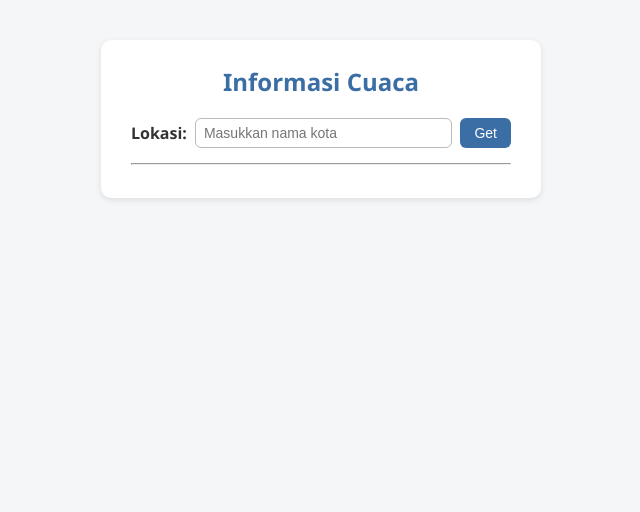
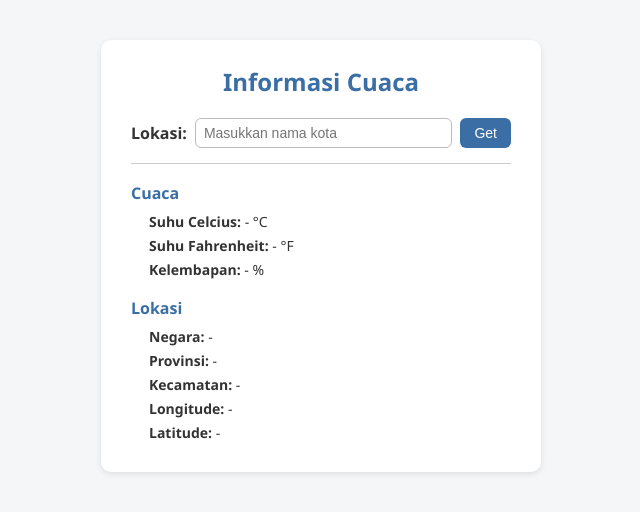
Before and after one commit to ridwanfahmi/Prak_1, a plain HTML site: page index.html in a window 1280 px wide. Shown: the whole page, without its empty margins (319-959 px from the left). Drawn offline with nearby package versions, Linux system fonts and the light colour scheme.

Commit message:
menambahkan tampilan cuaca dan lokasi serta menambahkan stylenya

```diff
--- a/index.html
+++ b/index.html
@@ -70,6 +70,29 @@
             background-color: #2f5c8c;
         }
 
+        h3 {
+            font-size: 16px;
+            font-weight: 700;
+            color: #3a6ea5;
+            margin-bottom: 8px;
+            margin-top: 18px;
+        }
+
+        .section p {
+            margin: 5px 0 5px 18px;
+            font-size: 14px;
+        }
+
+        .label {
+            font-weight: 600;
+        }
+
+        hr {
+            border: none;
+            border-top: 1px solid #ccc;
+            margin: 15px 0;
+        }
+
     </style>
 </head>
 
@@ -84,5 +107,22 @@
             <button id="btnGet">Get</button>
         </div>
         <hr>
+
+        <div class="section">
+            <h3>Cuaca</h3>
+            <p><span class="label">Suhu Celcius:</span> <span id="temp_c">-</span> °C</p>
+            <p><span class="label">Suhu Fahrenheit:</span> <span id="temp_f">-</span> °F</p>
+            <p><span class="label">Kelembapan:</span> <span id="humidity">-</span> %</p>
+        </div>
+
+
+        <div class="section">
+            <h3>Lokasi</h3>
+            <p><span class="label">Negara:</span> <span id="country">-</span></p>
+            <p><span class="label">Provinsi:</span> <span id="region">-</span></p>
+            <p><span class="label">Kecamatan:</span> <span id="city">-</span></p>
+            <p><span class="label">Longitude:</span> <span id="lon">-</span></p>
+            <p><span class="label">Latitude:</span> <span id="lat">-</span></p>
+        </div>
     </div>
 </body>
```
